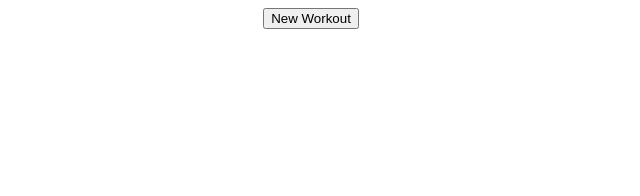
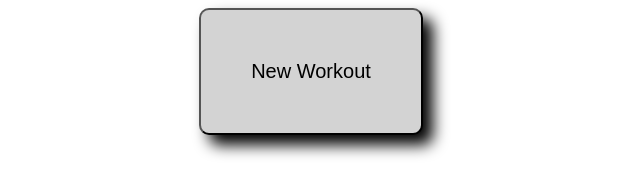
Before and after one commit to zachgalbs/fluffy-disco, a plain HTML site: page index.html in a window 1280 px wide. Shown: the whole page, without its empty margins (329-969 px from the left). Drawn offline with Linux system fonts and the light colour scheme.

Commit message:
styling the button

```diff
--- a/style.css
+++ b/style.css
@@ -3,5 +3,18 @@
 }
 
 .button {
-
+    cursor: pointer;
+    box-shadow: 10px 10px 15px;
+    border-radius: 10px;
+    padding: 50px;
+    font-size: 20px;
+    background-color: lightgray;
 }
+.button:hover {
+    opacity: 70%;
+}
+.button:active {
+    margin-top: 5px;
+    margin-left: 5px;
+    box-shadow: 5px 5px 15px;
+}
```
